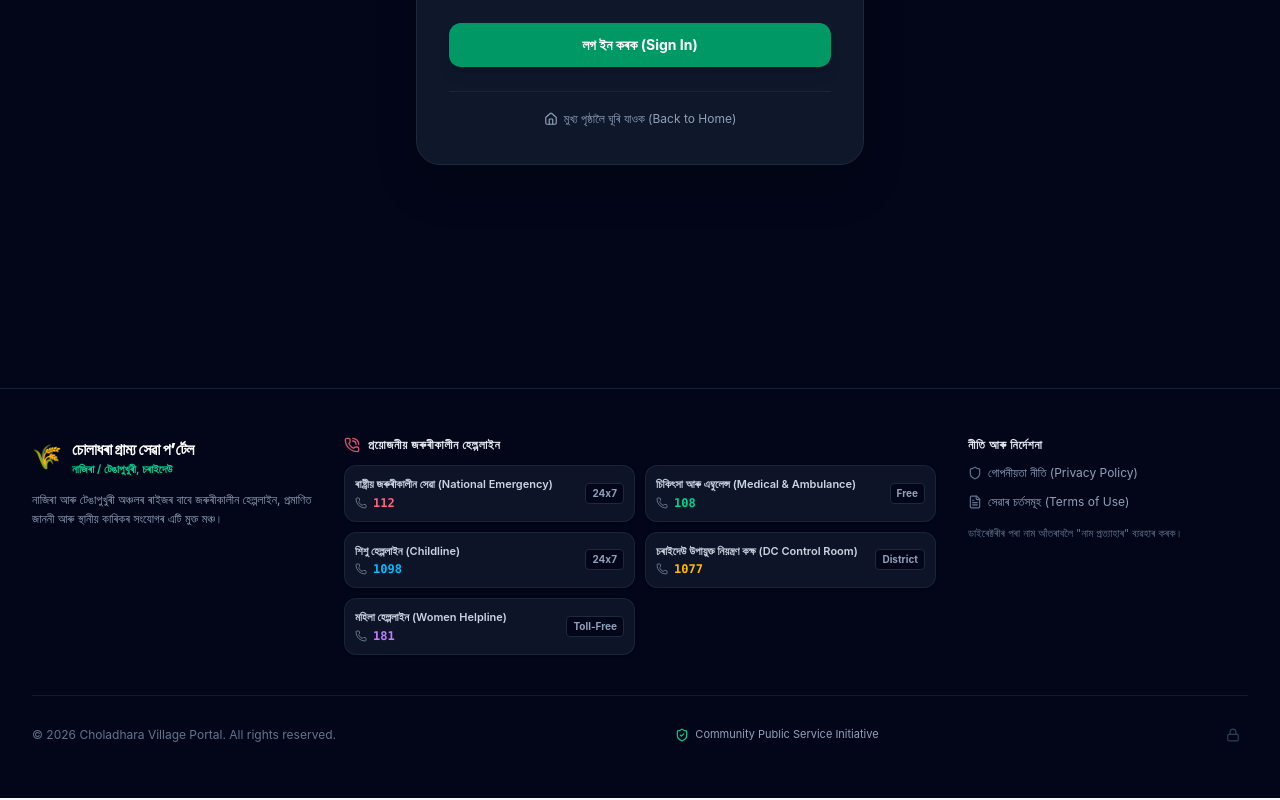
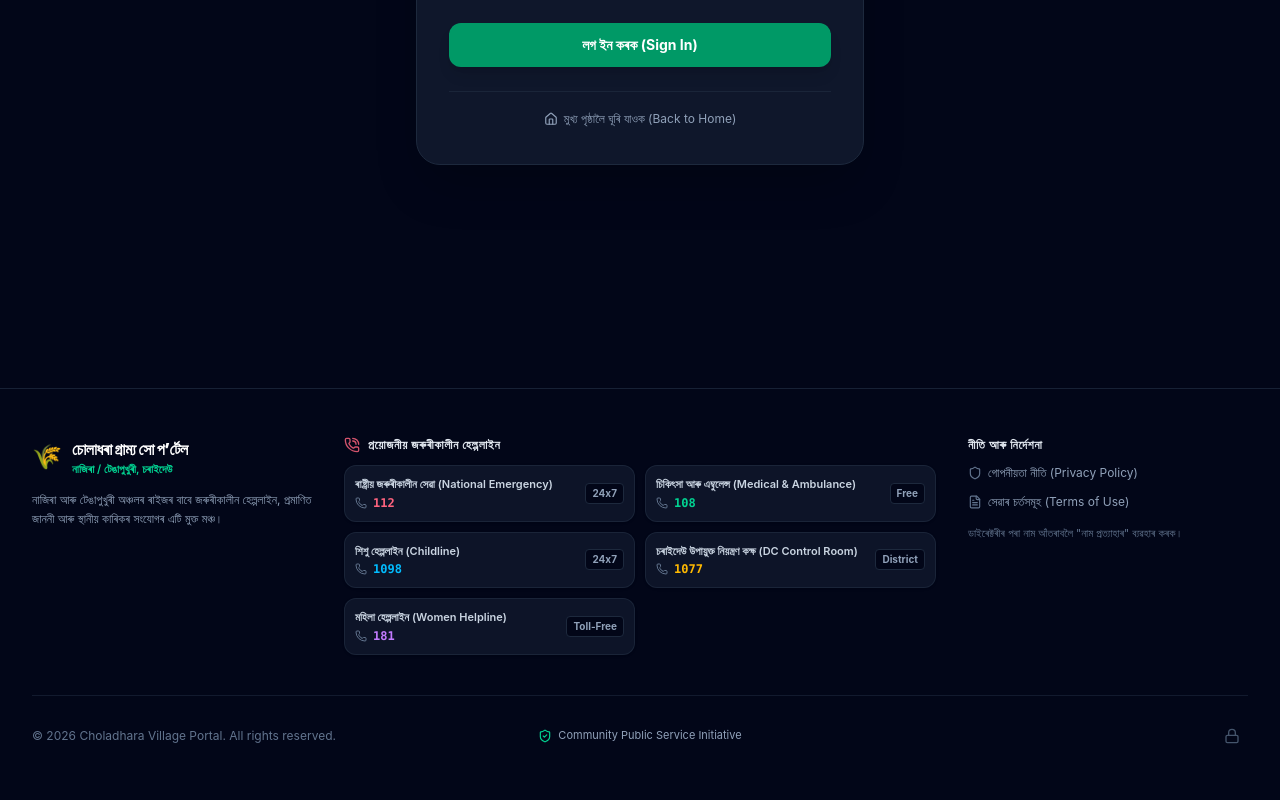
Before and after one commit to livekaku00-sys/choladhara-village.vercel.app, a React (Vite) app: page /admin in a window 1280 px wide. Shown: the part 476-1276 px from the top of the page. Built offline with nearby package versions, Linux system fonts and the light colour scheme.

Commit message:
Fix bottom bar alignment using strict 3-column grid

```diff
--- a/src/components/Footer.tsx
+++ b/src/components/Footer.tsx
@@ -69,7 +69,7 @@ export const Footer: React.FC = () => {
               <span className="text-2xl">🌾</span>
               <div>
                 <h3 className="text-white font-black text-base tracking-tight">
-                  {isAs ? 'চোলাধৰা গ্ৰাম্য সেৱা প’ৰ্টেল' : 'Choladhara Village Portal'}
+                  {isAs ? 'চোলাধৰা গ্ৰাম্য সো প’ৰ্টেল' : 'Choladhara Village Portal'}
                 </h3>
                 <p className="text-[11px] text-emerald-400 font-semibold">
                   {isAs ? 'নাজিৰা / টেঙাপুখুৰী, চৰাইদেউ' : 'Nazira / Tengapukhuri, Charaideo'}
@@ -155,29 +155,29 @@ export const Footer: React.FC = () => {
 
         </div>
 
-        {/* Bottom Bar: Copyright | CENTERED Initiative Badge | Discrete Lock */}
-        <div className="pt-6 flex flex-col sm:flex-row items-center justify-between gap-4 text-xs text-slate-500">
+        {/* BOTTOM BAR: STRICT 3-COLUMN GRID FOR PERFECT CENTERING */}
+        <div className="pt-6 grid grid-cols-1 sm:grid-cols-3 items-center gap-4 text-xs text-slate-500">
 
           {/* Left: Copyright */}
-          <div className="w-full sm:w-auto text-center sm:text-left order-2 sm:order-1">
+          <div className="text-center sm:text-left order-2 sm:order-1">
             <p>© {new Date().getFullYear()} Choladhara Village Portal. All rights reserved.</p>
           </div>
 
-          {/* Center: Community Initiative Badge */}
-          <div className="w-full sm:w-auto flex items-center justify-center gap-1.5 text-[11px] text-slate-400 order-1 sm:order-2 mb-2 sm:mb-0">
+          {/* Center: Community Initiative Badge (Forced Center) */}
+          <div className="flex items-center justify-center gap-1.5 text-[11px] text-slate-400 order-1 sm:order-2 mb-2 sm:mb-0">
             <ShieldCheck className="w-3.5 h-3.5 text-emerald-400" />
             <span>Community Public Service Initiative</span>
           </div>
 
-          {/* Right: Discrete Lock Symbol ONLY */}
-          <div className="w-full sm:w-auto flex justify-center sm:justify-end order-3">
+          {/* Right: Discrete Lock Symbol */}
+          <div className="flex justify-center sm:justify-end order-3">
             <Link
               to="/admin"
-              className="p-2 rounded-lg text-slate-700 hover:text-slate-500 transition active:scale-90"
+              className="inline-flex items-center justify-center p-2 rounded-lg text-slate-600 hover:text-slate-300 hover:bg-slate-900 transition-all duration-200 active:scale-95 cursor-pointer min-w-[32px] min-h-[32px]"
               title="Admin Login"
               aria-label="Admin Login"
             >
-              <Lock className="w-3.5 h-3.5" />
+              <Lock className="w-4 h-4" />
             </Link>
           </div>
 
```
